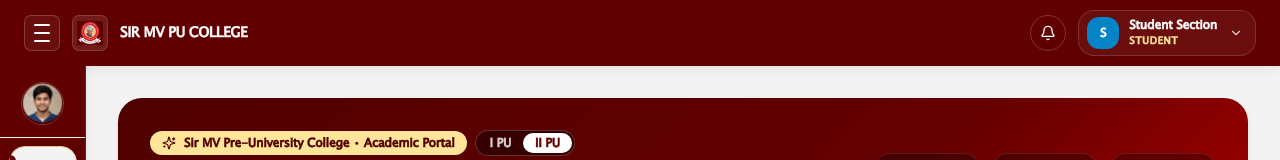
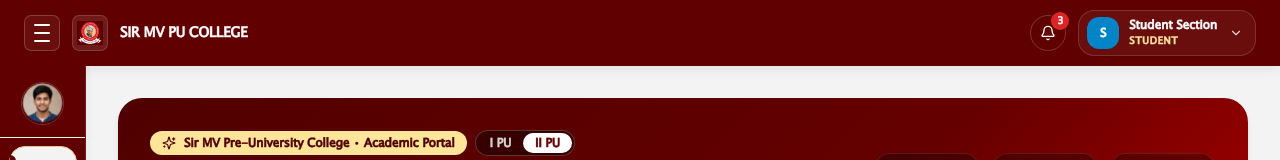
Before and after one commit to smb9-4/sirmv, a React (Vite) app: page /student in a window 1280 px wide. Shown: the top 160 px of the page. Built offline with nearby package versions, Linux system fonts and the light colour scheme; a web font is replaced by a local one.

Commit message:
Add student-only announcement notifications
Co-authored-by: Copilot <223556219+Copilot@users.noreply.github.com>

```diff
--- a/src/components/ERPHeader.tsx
+++ b/src/components/ERPHeader.tsx
@@ -1,5 +1,6 @@
 import React, { useState, useRef, useEffect } from 'react';
 import { Bell, ChevronDown, Check, ShieldCheck, User, Users, GraduationCap, Sparkles, LogOut, Tablet } from 'lucide-react';
+import type { Announcement } from '../types';
 
 export type UserRoleType = 'admin' | 'student' | 'super_admin' | 'principal' | 'teacher';
 
@@ -45,11 +46,22 @@ interface ERPHeaderProps {
   onRoleChange: (newRole: UserRoleType) => void;
   onToggleSidebar?: () => void;
   isSidebarExpanded?: boolean;
+  unreadAnnouncements: Announcement[];
+  onOpenAnnouncement: (announcement: Announcement) => void;
 }
 
-export default function ERPHeader({ currentRole, onRoleChange, onToggleSidebar, isSidebarExpanded }: ERPHeaderProps) {
+export default function ERPHeader({
+  currentRole,
+  onRoleChange,
+  onToggleSidebar,
+  isSidebarExpanded,
+  unreadAnnouncements,
+  onOpenAnnouncement,
+}: ERPHeaderProps) {
   const [dropdownOpen, setDropdownOpen] = useState(false);
+  const [notificationsOpen, setNotificationsOpen] = useState(false);
   const dropdownRef = useRef<HTMLDivElement>(null);
+  const notificationRef = useRef<HTMLDivElement>(null);
 
   // Normalize any legacy role (principal/super_admin/teacher) to 'admin'
   const normalizedRole: 'admin' | 'student' = currentRole === 'student' ? 'student' : 'admin';
@@ -58,6 +70,9 @@ export default function ERPHeader({ currentRole, onRoleChange, onToggleSidebar,
   // Close dropdown on click outside
   useEffect(() => {
     function handleClickOutside(event: MouseEvent) {
+      if (notificationRef.current && !notificationRef.current.contains(event.target as Node)) {
+        setNotificationsOpen(false);
+      }
       if (dropdownRef.current && !dropdownRef.current.contains(event.target as Node)) {
         setDropdownOpen(false);
       }
@@ -99,10 +114,77 @@ export default function ERPHeader({ currentRole, onRoleChange, onToggleSidebar,
 
       {/* Right side: Notification & Role Switcher Dropdown */}
       <div className="flex items-center gap-3">
-        {/* Notification Bell */}
-        <button className="w-9 h-9 rounded-full border border-white/20 hover:bg-white/10 text-white flex items-center justify-center transition apple-button">
-          <Bell size={16} />
-        </button>
+        {normalizedRole === 'student' && (
+          <>
+            {/* Notification Bell */}
+            <div className="relative" ref={notificationRef}>
+              <button
+                type="button"
+                onClick={() => setNotificationsOpen((open) => !open)}
+                aria-label={unreadAnnouncements.length > 0 ? `Notifications, ${unreadAnnouncements.length} unread` : 'Notifications'}
+                aria-haspopup="dialog"
+                aria-expanded={notificationsOpen}
+                title="Notifications"
+                className="relative w-9 h-9 rounded-full border border-white/20 hover:bg-white/10 text-white flex items-center justify-center transition apple-button"
+              >
+                <Bell size={16} />
+                {unreadAnnouncements.length > 0 && (
+                  <span
+                    aria-hidden="true"
+                    className="absolute -right-1 -top-1 min-w-[18px] h-[18px] px-1 rounded-full bg-red-600 text-white text-[10px] font-black leading-[18px] text-center shadow-sm"
+                  >
+                    {unreadAnnouncements.length > 99 ? '99+' : unreadAnnouncements.length}
+                  </span>
+                )}
+              </button>
+
+              {notificationsOpen && (
+                <div
+                  role="dialog"
+                  aria-label="Unread messages"
+                  className="absolute right-0 top-full z-50 mt-2 w-80 max-w-[calc(100vw-2rem)] overflow-hidden rounded-2xl border border-stone-200 bg-white text-stone-900 shadow-[0_20px_50px_rgba(0,0,0,0.2)]"
+                >
+                  <div className="flex items-center justify-between border-b border-stone-100 px-4 py-3">
+                    <h2 className="text-sm font-black">Messages</h2>
+                    <span className="rounded-full bg-red-50 px-2 py-1 text-[10px] font-black text-red-700">
+                      {unreadAnnouncements.length} unread
+                    </span>
+                  </div>
+
+                  {unreadAnnouncements.length === 0 ? (
+                    <p className="px-4 py-6 text-center text-xs font-medium text-stone-500">You’re all caught up.</p>
+                  ) : (
+                    <div className="max-h-80 overflow-y-auto p-2">
+                      {unreadAnnouncements.map((announcement) => (
+                        <button
+                          key={announcement.id}
+                          type="button"
+                          onClick={() => {
+                            setNotificationsOpen(false);
+                            onOpenAnnouncement(announcement);
+                          }}
+                          className="block w-full rounded-xl px-3 py-2.5 text-left transition hover:bg-red-50 focus-visible:outline-none focus-visible:ring-2 focus-visible:ring-[#A60000]"
+                        >
+                          <span className="block truncate text-[10px] font-bold text-[#A60000]">
+                            {announcement.senderName} · {announcement.designation}
+                          </span>
+                          <span className="mt-0.5 block text-xs font-extrabold text-stone-900">
+                            {announcement.title}
+                          </span>
+                          <span className="mt-1 block text-[11px] leading-relaxed text-stone-600">
+                            {announcement.message.length > 100
+                              ? `${announcement.message.slice(0, 100)}…`
+                              : announcement.message}
+                          </span>
+                        </button>
+                      ))}
+                    </div>
+                  )}
+                </div>
+              )}
+            </div>
+          </>
+        )}
 
         {/* Profile Dropdown Menu Trigger */}
         <div className="relative" ref={dropdownRef}>
@@ -154,6 +236,7 @@ export default function ERPHeader({ currentRole, onRoleChange, onToggleSidebar,
                       onClick={() => {
                         onRoleChange(roleKey);
                         setDropdownOpen(false);
+                        setNotificationsOpen(false);
                       }}
                       className={`w-full text-left p-3 rounded-xl flex items-center justify-between transition-all ${
                         isSelected
--- a/src/pages/ERPPortalPage.tsx
+++ b/src/pages/ERPPortalPage.tsx
@@ -48,6 +48,7 @@ import {
   MessageSquare, CalendarCheck, Check, Send, RotateCcw, Play, Eye, ArrowRight
 } from 'lucide-react';
 import { usePortal } from '../context/PortalContext';
+import type { Announcement } from '../types';
 
 const ADMIN_SECTION_DESCRIPTIONS: Record<string, string> = {
   device_admin: 'Manage student tablets, device inventory, serial specifications, and student device health.',
@@ -257,6 +258,7 @@ export default function ERPPortalPage({ initialRole, initialModule }: ERPPortalP
   // REQUIREMENT: Currently when I open the website, it should default open with PRINCIPAL page
   const [currentRole, setCurrentRole] = useState<UserRoleType>(getInitialRole);
   const [activeModule, setActiveModule] = useState<ERPModuleId>(getInitialModule);
+  const [selectedAnnouncementId, setSelectedAnnouncementId] = useState<string | null>(null);
   const [selectedStudent, setSelectedStudent] = useState<StudentAnalysisRecord | null>(null);
 
   // Signature Academic Loader state
@@ -310,7 +312,21 @@ export default function ERPPortalPage({ initialRole, initialModule }: ERPPortalP
   const [academicCalendarMonth, setAcademicCalendarMonth] = useState(() => new Date(2026, 10, 1));
 
   // Portal Context
-  const { announcements, exams, results, notes, studyMaterials, complaints, subjectAttendance } = usePortal();
+  const {
+    announcements,
+    markAnnouncementAsRead,
+    exams,
+    results,
+    notes,
+    studyMaterials,
+    complaints,
+    subjectAttendance,
+  } = usePortal();
+  const visibleAnnouncements = currentRole === 'student'
+    ? announcements.filter((announcement) => announcement.targetRole !== 'professor')
+    : announcements;
+  const unreadAnnouncements = visibleAnnouncements.filter((announcement) => !announcement.isRead);
+  const selectedAnnouncement = visibleAnnouncements.find((announcement) => announcement.id === selectedAnnouncementId);
   const attendanceTrendPeriod = attendancePeriod === 'overall' ? 'weekly' : attendancePeriod;
   const attendanceTrendData = getAttendanceTrendData(attendanceTrendPeriod);
   const allTimeAttendedClasses = subjectAttendance.reduce((total, subject) => total + subject.attendedClasses, 0);
@@ -362,6 +378,16 @@ export default function ERPPortalPage({ initialRole, initialModule }: ERPPortalP
     setActiveModule('dashboard');
     setExpandedCardId(null);
     setActiveAdminSectionId(null);
+    setHoveredAdminSectionId(null);
+    setHoveredAdminModuleId(null);
+  };
+
+  const handleOpenAnnouncement = (announcement: Announcement) => {
+    markAnnouncementAsRead(announcement.id);
+    setSelectedAnnouncementId(announcement.id);
+    setActiveModule('announcements');
+    setActiveAdminSectionId(null);
+    setExpandedCardId(null);
     setHoveredAdminSectionId(null);
     setHoveredAdminModuleId(null);
   };
@@ -568,6 +594,8 @@ export default function ERPPortalPage({ initialRole, initialModule }: ERPPortalP
           onRoleChange={handleRoleChange}
           onToggleSidebar={() => setSidebarExpanded((prev) => !prev)}
           isSidebarExpanded={sidebarExpanded}
+          unreadAnnouncements={unreadAnnouncements}
+          onOpenAnnouncement={handleOpenAnnouncement}
         />
       </div>
 
@@ -1689,6 +1717,23 @@ export default function ERPPortalPage({ initialRole, initialModule }: ERPPortalP
                       <AnimatedCounter value={PUC_ANNOUNCEMENTS.length} duration={800} /> Official Circulars
                     </span>
                   </div>
+
+                  {selectedAnnouncement && (
+                    <article className="apple-card border-l-4 border-l-[#A60000] p-5 md:p-6">
+                      <p className="text-[10px] font-black uppercase tracking-wide text-[#A60000]">
+                        Message from {selectedAnnouncement.senderName} · {selectedAnnouncement.designation}
+                      </p>
+                      <h3 className="mt-1 text-base font-extrabold text-stone-900">
+                        {selectedAnnouncement.title}
+                      </h3>
+                      <p className="mt-2 text-xs leading-relaxed text-stone-600">
+                        {selectedAnnouncement.message}
+                      </p>
+                      <p className="mt-3 text-[10px] font-semibold text-stone-400">
+                        {selectedAnnouncement.department} · {new Date(selectedAnnouncement.date).toLocaleString()}
+                      </p>
+                    </article>
+                  )}
 
                   {/* Filter Bar: Category Tabs (Principal / HOD / Teacher / All) */}
                   <div className="bg-white rounded-3xl p-4 border border-stone-200/80 shadow-sm flex flex-col sm:flex-row sm:items-center justify-between gap-3 text-xs">
```
